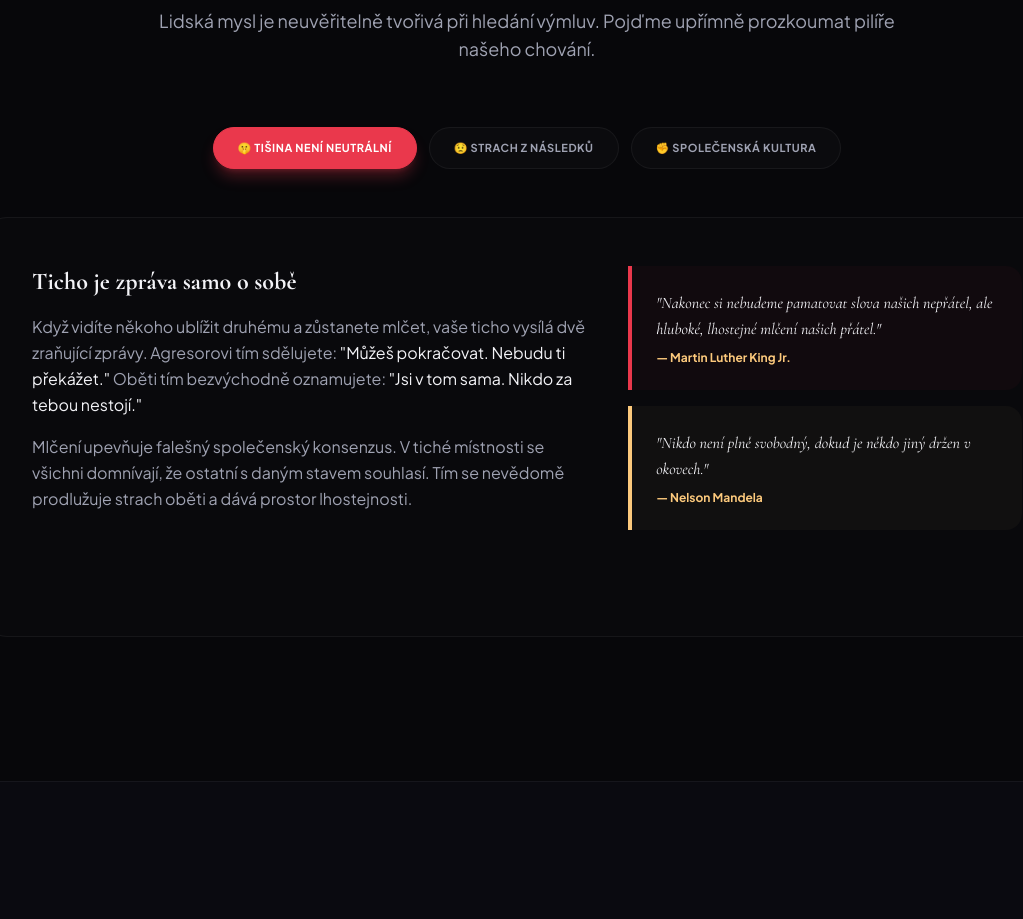
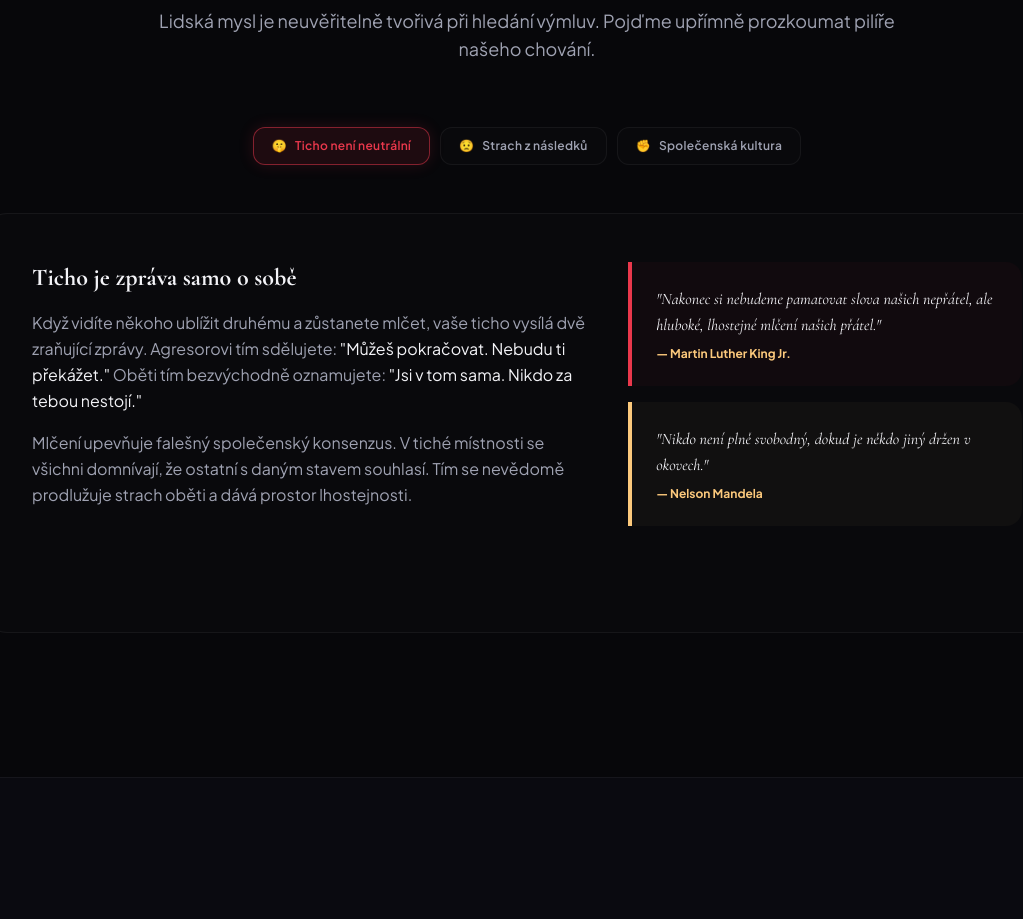
Before and after one commit to Gymnimate/mnp, a React (Vite) app: page / in a window 1280 px wide. Shown: the part 2020-2939 px from the top of the page, without its empty margins (113-1136 px from the left). Built offline with nearby package versions, Linux system fonts and the light colour scheme; no server answers; the database is empty.

Commit message:
refactor: rename tišina tab to ticho
Standardize naming convention to match project terminology.

```diff
--- a/src/App.tsx
+++ b/src/App.tsx
@@ -645,7 +645,7 @@ function formatCzechDate(timestamp: any) {
 }
 
 export default function App() {
-  const [activeTab, setActiveTab] = useState<"tišina" | "strach" | "spolecenstvi">("tišina");
+  const [activeTab, setActiveTab] = useState<"ticho" | "strach" | "spolecenstvi">("ticho");
   const [pollChoice, setPollChoice] = useState<"silence" | "voice" | null>(null);
   const [pollVotes, setPollVotes] = useState<{ silence: number, voice: number }>({ silence: 0, voice: 0 });
   const [openAccordionIndex, setOpenAccordionIndex] = useState<number | null>(null);
@@ -989,10 +989,10 @@ export default function App() {
     }
   };
 
-  const handleTabChange = (tab: "tišina" | "strach" | "spolecenstvi") => {
+  const handleTabChange = (tab: "ticho" | "strach" | "spolecenstvi") => {
     setActiveTab(tab);
     if (audioEnabled) {
-      if (tab === "tišina") {
+      if (tab === "ticho") {
         audioSynth.playHumSlide(240, 52);
       } else if (tab === "strach") {
         audioSynth.playHumSlide(150, 100);
@@ -1511,45 +1511,45 @@ export default function App() {
           </div>
 
           {/* Interactive Navigation Elements for Tabs */}
-          <div className="flex flex-wrap justify-center gap-3 mb-12">
+          <div className="flex flex-wrap justify-center gap-2.5 mb-12">
             <button
-              onClick={() => handleTabChange("tišina")}
-              className={`px-6 py-3 rounded-full text-[11px] font-bold uppercase tracking-wider transition-all duration-300 cursor-pointer ${
-                activeTab === "tišina"
-                  ? "bg-accent-red text-white shadow-lg shadow-accent-red/30 border border-accent-red"
-                  : "bg-white/[0.02] text-text-muted border border-white/5 hover:text-text-light hover:border-white/20"
+              onClick={() => handleTabChange("ticho")}
+              className={`px-4.5 py-2 md:py-2.5 rounded-xl text-xs font-semibold tracking-wide transition-all duration-300 cursor-pointer flex items-center gap-2 ${
+                activeTab === "ticho"
+                  ? "bg-accent-red/10 text-accent-red border border-accent-red/50 shadow-[0_0_15px_rgba(234,56,76,0.15)]"
+                  : "bg-white/[0.01] text-text-muted border border-white/5 hover:text-text-light hover:border-white/15 hover:bg-white/[0.02]"
               }`}
             >
-              🤫 Tišina není neutrální
+              <span>🤫</span> Ticho není neutrální
             </button>
             <button
               onClick={() => handleTabChange("strach")}
-              className={`px-6 py-3 rounded-full text-[11px] font-bold uppercase tracking-wider transition-all duration-300 cursor-pointer ${
+              className={`px-4.5 py-2 md:py-2.5 rounded-xl text-xs font-semibold tracking-wide transition-all duration-300 cursor-pointer flex items-center gap-2 ${
                 activeTab === "strach"
-                  ? "bg-accent-red text-white shadow-lg shadow-accent-red/30 border border-accent-red"
-                  : "bg-white/[0.02] text-text-muted border border-white/5 hover:text-text-light hover:border-white/20"
+                  ? "bg-accent-red/10 text-accent-red border border-accent-red/50 shadow-[0_0_15px_rgba(234,56,76,0.15)]"
+                  : "bg-white/[0.01] text-text-muted border border-white/5 hover:text-text-light hover:border-white/15 hover:bg-white/[0.02]"
               }`}
             >
-              😟 Strach z následků
+              <span>😟</span> Strach z následků
             </button>
             <button
               onClick={() => handleTabChange("spolecenstvi")}
-              className={`px-6 py-3 rounded-full text-[11px] font-bold uppercase tracking-wider transition-all duration-300 cursor-pointer ${
+              className={`px-4.5 py-2 md:py-2.5 rounded-xl text-xs font-semibold tracking-wide transition-all duration-300 cursor-pointer flex items-center gap-2 ${
                 activeTab === "spolecenstvi"
-                  ? "bg-accent-red text-white shadow-lg shadow-accent-red/30 border border-accent-red"
-                  : "bg-white/[0.02] text-text-muted border border-white/5 hover:text-text-light hover:border-white/20"
+                  ? "bg-accent-red/10 text-accent-red border border-accent-red/50 shadow-[0_0_15px_rgba(234,56,76,0.15)]"
+                  : "bg-white/[0.01] text-text-muted border border-white/5 hover:text-text-light hover:border-white/15 hover:bg-white/[0.02]"
               }`}
             >
-              ✊ Společenská kultura
+              <span>✊</span> Společenská kultura
             </button>
           </div>
 
           {/* Tab content renderer with beautiful micro anims */}
           <div className="bg-white/[0.01] border border-white/5 rounded-3xl p-6 sm:p-10 lg:p-12 relative overflow-hidden min-h-[420px]">
             <AnimatePresence mode="wait">
-              {activeTab === "tišina" && (
+              {activeTab === "ticho" && (
                 <motion.div
-                  key="tišina-tab"
+                  key="ticho-tab"
                   initial={{ opacity: 0, scale: 0.98, y: 15 }}
                   animate={{ opacity: 1, scale: 1, y: 0 }}
                   exit={{ opacity: 0, scale: 0.98, y: -15 }}
```
